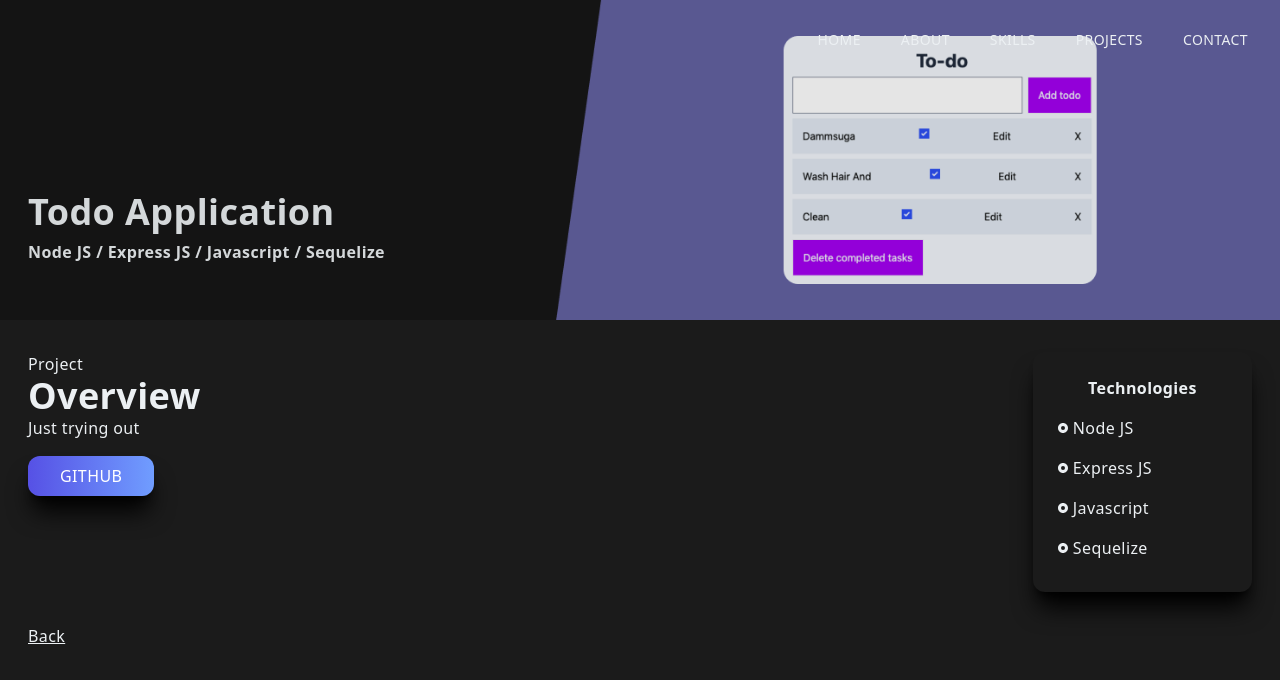
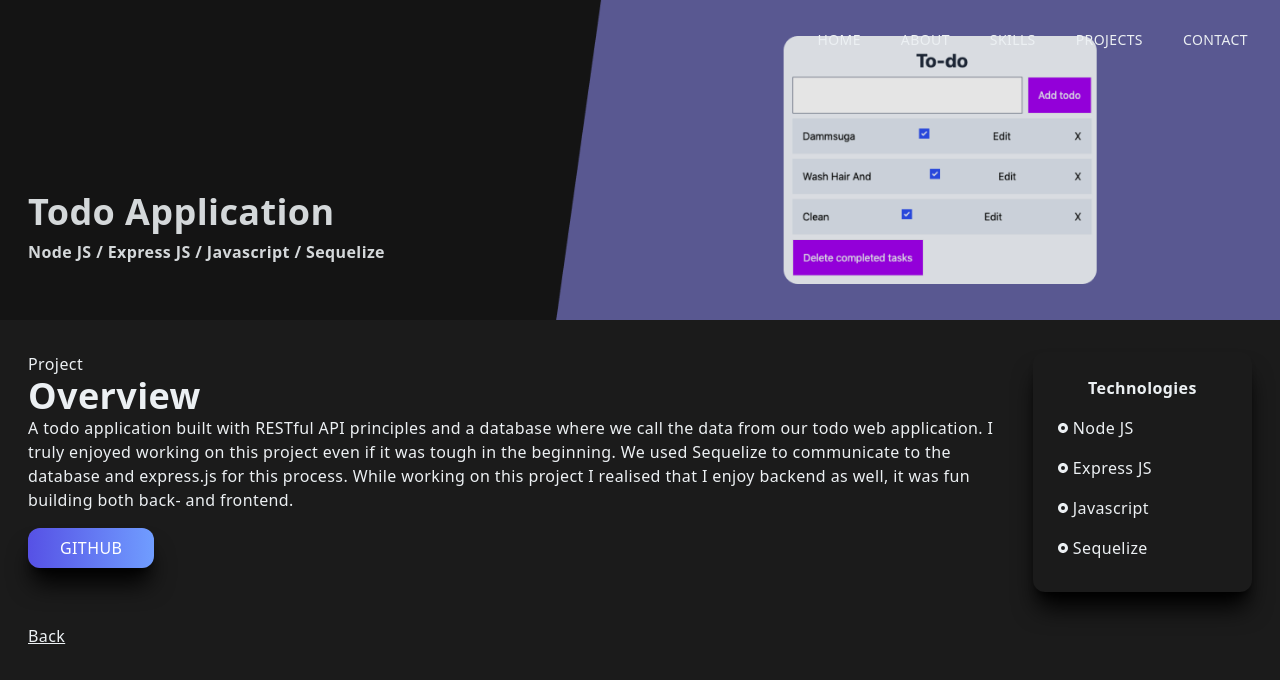
Before and after one commit to munnizashah/Portfolio, a Next.js app: page /todoapp in a window 1280 px wide. Shown: the top 680 px of the page. Built offline with nearby package versions, Linux system fonts and the light colour scheme.

Commit message:
please work

```diff
--- a/jsconfig.json
+++ b/jsconfig.json
@@ -1,7 +1,7 @@
 {
   "compilerOptions": {
     "paths": {
-      "@component/*": ["./src/*"]
+      "@component/*": ["./src*"]
     }
   }
 }
--- a/src/components/Contact.jsx
+++ b/src/components/Contact.jsx
@@ -34,19 +34,22 @@ const Contact = () => {
                 <p className="uppercase pt-8">Connect With Me</p>
                 <div className="flex items-center justify-between py-4">
                   <div className="rounded-full shadow-lg shadow-black p-6 cursor-pointer hover:scale-110 ease-in duration-300">
-                    <a href="https://www.linkedin.com/in/munniza-shah-4324b0233/">
+                    <Link
+                      target="_blank"
+                      href="https://www.linkedin.com/in/munniza-shah-4324b0233/"
+                    >
                       <FaLinkedinIn style={{ fill: "white" }} />
-                    </a>
+                    </Link>
                   </div>
                   <div className="rounded-full shadow-lg shadow-black p-6 cursor-pointer hover:scale-110 ease-in duration-300">
-                    <a href="https://github.com/munnizashah">
+                    <Link target="_blank" href="https://github.com/munnizashah">
                       <FaGithub style={{ fill: "white" }} />
-                    </a>
+                    </Link>
                   </div>
                   <div className="rounded-full shadow-lg shadow-black p-6 cursor-pointer hover:scale-110 ease-in duration-300">
-                    <a href="mailto: shahmunniza@gmail.com">
+                    <Link href="mailto: shahmunniza@gmail.com">
                       <AiOutlineMail style={{ fill: "white" }} />
-                    </a>
+                    </Link>
                   </div>
                   {/* <div className="rounded-full shadow-lg shadow-black p-6 cursor-pointer hover:scale-110 ease-in duration-300">
                     <BsFillPersonLinesFill style={{ fill: "white" }} />
--- a/src/components/Main.jsx
+++ b/src/components/Main.jsx
@@ -4,6 +4,7 @@ import { BsFillPersonLinesFill } from "react-icons/bs";
 import { FaGithub, FaLinkedinIn } from "react-icons/fa";
 import Typewriter from "typewriter-effect";
 import { useTypewriter } from "react-simple-typewriter";
+import Link from "next/link";
 
 const Main = () => {
   return (
@@ -33,19 +34,24 @@ const Main = () => {
           </p>
           <div className="flex items-center justify-between max-w-[330px] m-auto py-4">
             <div className="rounded-full shadow-lg shadow-black p-6 cursor-pointer hover:scale-110 ease-in duration-300">
-              <a href="https://www.linkedin.com/in/munniza-shah-4324b0233/">
+              <Link
+                target="_blank"
+                href="https://www.linkedin.com/in/munniza-shah-4324b0233/"
+              >
+                {" "}
                 <FaLinkedinIn style={{ fill: "white" }} />
-              </a>
+              </Link>
             </div>
             <div className="rounded-full shadow-lg shadow-black p-6 cursor-pointer hover:scale-110 ease-in duration-300">
-              <a href="https://github.com/munnizashah">
+              <Link target="_blank" href="https://github.com/munnizashah">
+                {" "}
                 <FaGithub style={{ fill: "white" }} />
-              </a>
+              </Link>
             </div>
             <div className="rounded-full shadow-lg shadow-black p-6 cursor-pointer hover:scale-110 ease-in duration-300">
-              <a href="mailto: shahmunniza@gmail.com">
+              <Link target="_blank" href="mailto: shahmunniza@gmail.com">
                 <AiOutlineMail style={{ fill: "white" }} />
-              </a>
+              </Link>
             </div>
             {/* <div className="rounded-full shadow-lg shadow-black p-6 cursor-pointer hover:scale-110 ease-in duration-300">
               <BsFillPersonLinesFill style={{ fill: "white" }} />
--- a/src/components/Navbar.jsx
+++ b/src/components/Navbar.jsx
@@ -141,19 +141,22 @@ const Navbar = () => {
               </p>
               <div className="flex items-center justify-between my-4 w-full sm:w-[80%]">
                 <div className="rounded-full shadow-lg shadow-black p-3 cursor-pointer hover:scale-105 ease-in duration-300">
-                  <a href="https://www.linkedin.com/in/munniza-shah-4324b0233/">
+                  <Link
+                    target="_blank"
+                    href="https://www.linkedin.com/in/munniza-shah-4324b0233/"
+                  >
                     <FaLinkedinIn style={{ fill: "white" }} />
-                  </a>
+                  </Link>
                 </div>
                 <div className="rounded-full shadow-lg shadow-black p-3 cursor-pointer hover:scale-105 ease-in duration-300">
-                  <a href="https://github.com/munnizashah">
+                  <Link target="_blank" href="https://github.com/munnizashah">
                     <FaGithub style={{ fill: "white" }} />
-                  </a>
+                  </Link>
                 </div>
                 <div className="rounded-full shadow-lg shadow-black p-3 cursor-pointer hover:scale-105 ease-in duration-300">
-                  <a href="mailto: shahmunniza@gmail.com">
+                  <Link target="_blank" href="mailto: shahmunniza@gmail.com">
                     <AiOutlineMail style={{ fill: "white" }} />
-                  </a>
+                  </Link>
                 </div>
                 {/* <div className="rounded-full shadow-lg shadow-black p-3 cursor-pointer hover:scale-105 ease-in duration-300">
                   <BsFillPersonLinesFill style={{ fill: "white" }} />
--- a/src/components/projects.jsx
+++ b/src/components/projects.jsx
@@ -5,7 +5,7 @@ import spotifypic from "public/assets/projects/spotifypic.png";
 import todopicfirst from "public/assets/projects/todopicfirst.png";
 import Image from "next/image";
 import Link from "next/link";
-import ProjectItem from "./projectitem";
+import ProjectItem from "./ProjectItem";
 
 const Projects = () => {
   return (
--- a/src/pages/_app.js
+++ b/src/pages/_app.js
@@ -1,5 +1,5 @@
-import "@component/styles/globals.css";
-import Navbar from "../components/navbar";
+import "../styles/globals.css";
+import Navbar from "../components/Navbar";
 
 export default function App({ Component, pageProps }) {
   return (
--- a/src/pages/index.js
+++ b/src/pages/index.js
@@ -2,10 +2,10 @@ import Head from "next/head";
 import Image from "next/image";
 import { Inter } from "next/font/google";
 import Main from "../components/main";
-import About from "../components/about";
+import About from "../components/About";
 import Skills from "../components/skills";
 import Projects from "../components/projects";
-import Contact from "../components/contact";
+import Contact from "../components/Contact";
 const inter = Inter({ subsets: ["latin"] });
 
 export default function Home() {
--- a/src/pages/portfolio.jsx
+++ b/src/pages/portfolio.jsx
@@ -31,9 +31,9 @@ const portfolio = () => {
             A simple modern portfolio for my project which I built with Next.js
             and tailwind.
           </p>
-          <a href="https://github.com/munnizashah/Portfolio">
+          <Link target="_blank" href="https://github.com/munnizashah/Portfolio">
             <button className="px-8 py-2 mt-4">Github</button>
-          </a>
+          </Link>
         </div>
         <div className="col-span-4 md:col-span-1 shadow-xl shadow-black rounded-xl p-4">
           <div className="p-2">
--- a/src/pages/spotify.jsx
+++ b/src/pages/spotify.jsx
@@ -33,9 +33,9 @@ const spotify = () => {
             started enjoying working with it and I can understand why it is
             popular.
           </p>
-          <a href="https://github.com/WeActForever/clonify">
+          <Link target="_blank" href="https://github.com/WeActForever/clonify">
             <button className="px-8 py-2 mt-4">Github</button>
-          </a>
+          </Link>
         </div>
         <div className="col-span-4 md:col-span-1 shadow-xl shadow-black rounded-xl p-4">
           <div className="p-2">
--- a/src/pages/todoapp.jsx
+++ b/src/pages/todoapp.jsx
@@ -26,10 +26,21 @@ const todoapp = () => {
         <div className="col-span-4">
           <p>Project</p>
           <h2>Overview</h2>
-          <p>Just trying out</p>
-          <a href="https://github.com/FED24-Data-Interaction/todo-list">
+          <p>
+            A todo application built with RESTful API principles and a database
+            where we call the data from our todo web application. I truly
+            enjoyed working on this project even if it was tough in the
+            beginning. We used Sequelize to communicate to the database and
+            express.js for this process. While working on this project I
+            realised that I enjoy backend as well, it was fun building both
+            back- and frontend.{" "}
+          </p>
+          <Link
+            target="_blank"
+            href="https://github.com/FED24-Data-Interaction/todo-list"
+          >
             <button className="px-8 py-2 mt-4">Github</button>
-          </a>
+          </Link>
         </div>
         <div className="col-span-4 md:col-span-1 shadow-xl shadow-black rounded-xl p-4">
           <div className="p-2">
--- a/tailwind.config.js
+++ b/tailwind.config.js
@@ -7,9 +7,7 @@ module.exports = {
     "./components/**/*.{js,ts,jsx,tsx}",
   ],
   theme: {
-    extend: {
-
-     },
+    extend: {},
   },
   plugins: [],
 };
```
